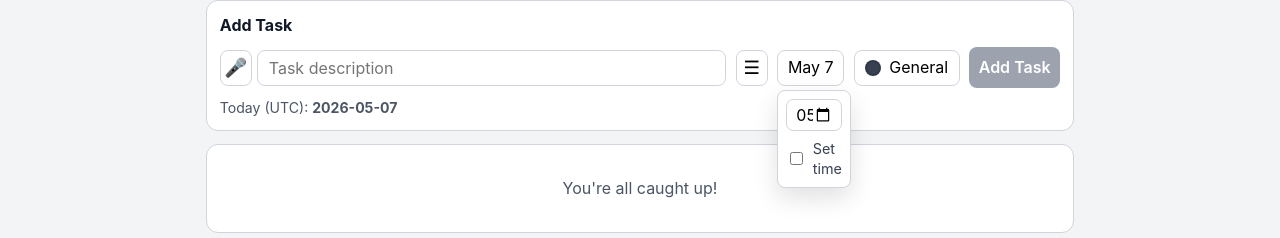
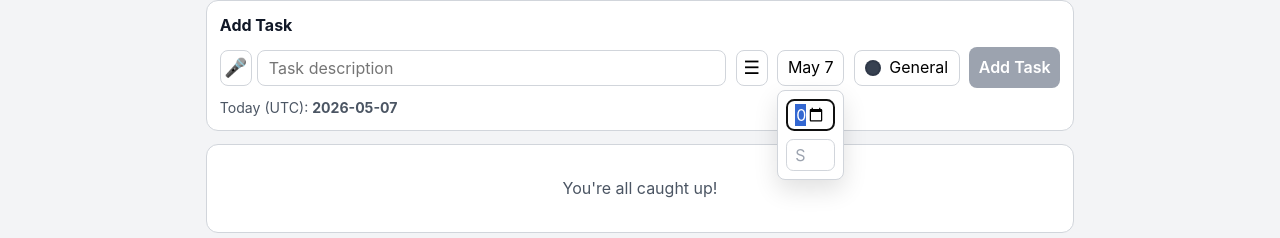
Before and after one commit to jerryschen31/duebly, a React (Vite) app in the folder src/: page / in a window 1280 px wide. Both pictures are taken after a click on the button "Due date". Shown: the part 118-356 px from the top of the page. Built offline with nearby package versions, Linux system fonts and the light colour scheme.

Commit message:
Refine date picker to calendar-first with typed time dropdown
Agent-Logs-Url: https://github.com/jerryschen31/duebly/sessions/391c7563-5dc9-486d-a275-476ffc58da78

Co-authored-by: jerryschen31 <39966578+jerryschen31@users.noreply.github.com>

```diff
--- a/src/web/App.css
+++ b/src/web/App.css
@@ -256,8 +256,14 @@
   gap: 0.45rem;
 }
 
+.date-picker-popover.open-up {
+  top: auto;
+  bottom: calc(100% + 0.3rem);
+}
+
 .date-picker-popover input[type='date'],
-.date-picker-popover input[type='time'] {
+.date-picker-popover input[type='time'],
+.date-picker-popover input[type='text'] {
   width: 100%;
   border: 1px solid #d1d5db;
   border-radius: 0.45rem;
@@ -266,12 +272,12 @@
   font: inherit;
 }
 
-.date-time-toggle {
-  display: inline-flex;
-  align-items: center;
-  gap: 0.4rem;
-  font-size: 0.9rem;
-  color: #374151;
+.time-input-wrap {
+  display: grid;
+}
+
+.time-combobox::placeholder {
+  color: #9ca3af;
 }
 
 .recurring-menu-wrap {
@@ -493,7 +499,7 @@
   position: relative;
   z-index: 1;
   display: grid;
-  grid-template-columns: auto auto auto 1fr auto;
+  grid-template-columns: auto auto auto auto 1fr auto;
   align-items: center;
   gap: 0.5rem;
   border: 1px solid #e5e7eb;
@@ -504,6 +510,12 @@
 
 .task-main {
   min-width: 0;
+}
+
+.task-time {
+  color: #6b7280;
+  font-size: 0.9rem;
+  white-space: nowrap;
 }
 
 .task-date,
@@ -714,7 +726,7 @@
   }
 
   .task-row {
-    grid-template-columns: auto auto auto 1fr;
+    grid-template-columns: auto auto auto auto 1fr;
   }
 
   .task-menu-wrap {
--- a/src/web/App.jsx
+++ b/src/web/App.jsx
@@ -684,30 +684,51 @@ const normalizeTimeInput = (time) => {
     return null
   }
 
-  const match = time.trim().match(/^(\d{2}):(\d{2})(?::(\d{2}))?$/)
-  if (!match) {
-    return null
-  }
-
-  const [, hoursRaw, minutesRaw, secondsRaw] = match
+  const trimmed = time.trim()
+
+  const twentyFourHourMatch = trimmed.match(/^(\d{2}):(\d{2})(?::(\d{2}))?$/)
+  if (twentyFourHourMatch) {
+    const [, hoursRaw, minutesRaw, secondsRaw] = twentyFourHourMatch
     const hours = Number(hoursRaw)
     const minutes = Number(minutesRaw)
     const seconds = Number(secondsRaw || '00')
     if (
-    !Number.isInteger(hours)
+      Number.isInteger(hours)
+      && Number.isInteger(minutes)
+      && Number.isInteger(seconds)
+      && hours >= 0
+      && hours <= 23
+      && minutes >= 0
+      && minutes <= 59
+      && seconds >= 0
+      && seconds <= 59
+    ) {
+      return `${String(hours).padStart(2, '0')}:${String(minutes).padStart(2, '0')}:${String(seconds).padStart(2, '0')}`
+    }
+  }
+
+  const twelveHourMatch = trimmed.match(/^(\d{1,2})(?::(\d{2}))?\s*([AaPp])[.]?[Mm][.]?$/)
+  if (!twelveHourMatch) {
+    return null
+  }
+
+  const [, hourRaw, minuteRaw, periodRaw] = twelveHourMatch
+  const hour12 = Number(hourRaw)
+  const minutes = Number(minuteRaw || '00')
+  if (
+    !Number.isInteger(hour12)
     || !Number.isInteger(minutes)
-    || !Number.isInteger(seconds)
-    || hours < 0
-    || hours > 23
+    || hour12 < 1
+    || hour12 > 12
     || minutes < 0
     || minutes > 59
-    || seconds < 0
-    || seconds > 59
   ) {
     return null
   }
 
-  return `${String(hours).padStart(2, '0')}:${String(minutes).padStart(2, '0')}:${String(seconds).padStart(2, '0')}`
+  const isPm = periodRaw.toLowerCase() === 'p'
+  const hour24 = isPm ? (hour12 % 12) + 12 : hour12 % 12
+  return `${String(hour24).padStart(2, '0')}:${String(minutes).padStart(2, '0')}:00`
 }
 
 const buildDueDate = (date, time, includeTime) => {
@@ -726,7 +747,6 @@ const buildDueDate = (date, time, includeTime) => {
 const getDueDateDatePart = (dueDate) => parseDueDate(dueDate).date
 const getDueDateTimePart = (dueDate) => parseDueDate(dueDate).time
 const isDueDateTimed = (dueDate) => parseDueDate(dueDate).isTimed
-const getDueDateTimeForInput = (dueDate) => getDueDateTimePart(dueDate).slice(0, 5)
 
 const getNextWeekdayISODate = (isoDate) => {
   const date = parseISODate(isoDate)
@@ -819,6 +839,19 @@ const formatTimeLabel = (timeValue, locale) => {
     hour: 'numeric',
     minute: '2-digit',
   }).format(timeDate)
+}
+
+const getNextHalfHourTime = (date) => {
+  const next = new Date(date)
+  next.setSeconds(0, 0)
+  const minute = next.getMinutes()
+  const minutesToAdd = minute === 0 || minute === 30
+    ? 30
+    : minute < 30
+      ? 30 - minute
+      : 60 - minute
+  next.setMinutes(minute + minutesToAdd)
+  return next
 }
 
 const getSeriesId = (task) => task.originalTaskId || task.id
@@ -946,9 +979,9 @@ function App() {
   })
   const [draftText, setDraftText] = useState('')
   const [draftDueDate, setDraftDueDate] = useState(() => toISODateInTimeZone(new Date(), defaultTimeZone))
-  const [draftDueTime, setDraftDueTime] = useState(DEFAULT_DRAFT_TIME)
-  const [isDraftTimeEnabled, setIsDraftTimeEnabled] = useState(false)
+  const [draftDueTime, setDraftDueTime] = useState('')
   const [isDraftDatePickerOpen, setIsDraftDatePickerOpen] = useState(false)
+  const [isDraftDatePickerOpenUp, setIsDraftDatePickerOpenUp] = useState(false)
   const [draftColor, setDraftColor] = useState(LABELS[0].color)
   const [isDraftDateAuto, setIsDraftDateAuto] = useState(true)
   const [isDraftLabelOpen, setIsDraftLabelOpen] = useState(false)
@@ -966,6 +999,8 @@ function App() {
   const [swatchHint, setSwatchHint] = useState(null)
   const [isListening, setIsListening] = useState(false)
   const [datePickerTaskId, setDatePickerTaskId] = useState(null)
+  const [isTaskDatePickerOpenUp, setIsTaskDatePickerOpenUp] = useState(false)
+  const [taskTimeDraftById, setTaskTimeDraftById] = useState({})
   const isMobileViewport = viewportWidth <= 640
   const isSpeechSupported = Boolean(globalThis.SpeechRecognition || globalThis.webkitSpeechRecognition)
 
@@ -976,6 +1011,8 @@ function App() {
   const taskMenuButtonRefs = useRef(new Map())
   const editModalInputRef = useRef(null)
   const draftTextInputRef = useRef(null)
+  const draftDateInputRef = useRef(null)
+  const taskDateInputRefs = useRef(new Map())
   const swipeCommitTimeoutsRef = useRef(new Map())
   const textRefs = useRef(new Map())
   const mirrorLegacyRef = useRef(false)
@@ -1106,7 +1143,9 @@ function App() {
 
       if (!target.closest('.date-picker-wrap')) {
         setIsDraftDatePickerOpen(false)
+        setIsDraftDatePickerOpenUp(false)
         setDatePickerTaskId(null)
+        setIsTaskDatePickerOpenUp(false)
       }
 
       if (!target.closest('.task-label-selector-wrap')) {
@@ -1362,9 +1401,26 @@ function App() {
   const tomorrow = useMemo(() => addDaysToISODate(today, 1), [today])
 
   const effectiveDraftDueDate = isDraftDateAuto ? today : draftDueDate
-  const effectiveDraftDueDateValue = buildDueDate(effectiveDraftDueDate, draftDueTime, isDraftTimeEnabled)
+  const normalizedDraftTime = normalizeTimeInput(draftDueTime)
+  const effectiveDraftDueDateValue = buildDueDate(effectiveDraftDueDate, normalizedDraftTime || '', Boolean(normalizedDraftTime))
   const draftDateLabel = formatDateLabel(effectiveDraftDueDate, activeLanguage.locale, today)
-  const draftTimeLabel = isDraftTimeEnabled ? formatTimeLabel(draftDueTime, activeLanguage.locale) : null
+  const draftTimeLabel = normalizedDraftTime ? formatTimeLabel(normalizedDraftTime, activeLanguage.locale) : null
+  const timeSuggestions = useMemo(() => {
+    const start = getNextHalfHourTime(new Date(nowTick))
+    const options = []
+    const startDay = start.getDate()
+    for (let index = 0; index < 48; index += 1) {
+      const next = new Date(start.getTime() + (index * 30 * 60 * 1000))
+      if (next.getDate() !== startDay) {
+        break
+      }
+      const hours = String(next.getHours()).padStart(2, '0')
+      const minutes = String(next.getMinutes()).padStart(2, '0')
+      const normalized = `${hours}:${minutes}:00`
+      options.push(formatTimeLabel(normalized, activeLanguage.locale))
+    }
+    return options
+  }, [activeLanguage.locale, nowTick])
 
   const notDoneTasks = useMemo(() => {
     return tasks
@@ -1494,9 +1550,9 @@ function App() {
 
     setDraftText('')
     setDraftDueDate(today)
-    setDraftDueTime(DEFAULT_DRAFT_TIME)
-    setIsDraftTimeEnabled(false)
+    setDraftDueTime('')
     setIsDraftDatePickerOpen(false)
+    setIsDraftDatePickerOpenUp(false)
     setDraftColor(LABELS[0].color)
     setDraftRecurring('none')
     setIsDraftDateAuto(true)
@@ -1570,22 +1626,68 @@ function App() {
     setMenuTaskId(null)
     setLabelSelectorTaskId(null)
     setFrequencySelectorTaskId(null)
-  }
-
-  const updateTaskSchedule = (taskId, date, time, hasTime) => {
+    setTaskTimeDraftById((prev) => {
+      if (!(taskId in prev)) {
+        return prev
+      }
+      const next = { ...prev }
+      delete next[taskId]
+      return next
+    })
+  }
+
+  const updateTaskSchedule = (taskId, date, time, includeTime) => {
     if (!date) {
       return
     }
 
     const updatedTask = updateTaskInState(taskId, (task) => ({
       ...task,
-      dueDate: buildDueDate(date, time, hasTime),
+      dueDate: buildDueDate(date, time, includeTime),
       last_updated: taskModel.getNowIso(),
     }))
 
     if (updatedTask) {
       persistTask(updatedTask)
     }
+  }
+
+  const applyTaskTimeInput = (task) => {
+    const typedValue = (taskTimeDraftById[task.id] || '').trim()
+    const normalized = normalizeTimeInput(typedValue)
+    const nextDueTime = normalized || ALL_DAY_TIME
+    const shouldIncludeTime = Boolean(normalized)
+    updateTaskSchedule(task.id, getDueDateDatePart(task.dueDate), nextDueTime, shouldIncludeTime)
+
+    setTaskTimeDraftById((prev) => ({
+      ...prev,
+      [task.id]: normalized ? formatTimeLabel(normalized, activeLanguage.locale) : '',
+    }))
+  }
+
+  const openDraftDatePicker = (triggerElement) => {
+    const openUp = getShouldOpenUp(triggerElement, 300)
+    setIsDraftDatePickerOpenUp(openUp)
+    setIsDraftDatePickerOpen(true)
+    window.setTimeout(() => {
+      draftDateInputRef.current?.showPicker?.()
+      draftDateInputRef.current?.focus()
+    }, 0)
+  }
+
+  const openTaskDatePicker = (task, triggerElement) => {
+    setDatePickerTaskId(task.id)
+    setIsTaskDatePickerOpenUp(getShouldOpenUp(triggerElement, 300))
+    const dueParts = parseDueDate(task.dueDate)
+    setTaskTimeDraftById((prev) => ({
+      ...prev,
+      [task.id]: dueParts.isTimed ? formatTimeLabel(dueParts.time, activeLanguage.locale) : '',
+    }))
+    window.setTimeout(() => {
+      const taskDateInput = taskDateInputRefs.current.get(task.id)
+      taskDateInput?.showPicker?.()
+      taskDateInput?.focus()
+    }, 0)
   }
 
   const setTaskColor = (taskId, color) => {
@@ -1608,6 +1710,10 @@ function App() {
     setMenuTaskId(null)
     setLabelSelectorTaskId(null)
     setFrequencySelectorTaskId(null)
+    setIsDraftDatePickerOpen(false)
+    setIsDraftDatePickerOpenUp(false)
+    setDatePickerTaskId(null)
+    setIsTaskDatePickerOpenUp(false)
     setIsTaskMenuOpenUp(false)
     setIsFrequencyMenuOpenUp(false)
   }
@@ -2118,15 +2224,23 @@ function App() {
                   id="new-task-date"
                   type="button"
                   className="date-pill"
-                  onClick={() => setIsDraftDatePickerOpen((prev) => !prev)}
+                  onClick={(event) => {
+                    if (isDraftDatePickerOpen) {
+                      setIsDraftDatePickerOpen(false)
+                      setIsDraftDatePickerOpenUp(false)
+                      return
+                    }
+                    openDraftDatePicker(event.currentTarget)
+                  }}
                   aria-label={translate('dueDate')}
                 >
                   <span>{draftDateLabel}</span>
                   {draftTimeLabel ? <span className="date-pill-time">• {draftTimeLabel}</span> : null}
                 </button>
                 {isDraftDatePickerOpen ? (
-                  <div className="date-picker-popover">
+                  <div className={`date-picker-popover ${isDraftDatePickerOpenUp ? 'open-up' : ''}`}>
                     <input
+                      ref={draftDateInputRef}
                       type="date"
                       value={effectiveDraftDueDate}
                       onChange={(event) => {
@@ -2135,27 +2249,35 @@ function App() {
                       }}
                       required
                     />
-                    <label className="date-time-toggle">
-                      <input
-                        type="checkbox"
-                        checked={isDraftTimeEnabled}
-                        onChange={(event) => setIsDraftTimeEnabled(event.target.checked)}
-                      />
-                      <span>{translate('setTime')}</span>
-                    </label>
-                    {isDraftTimeEnabled ? (
-                      <div>
+                    <div className="time-input-wrap">
                       <label className="sr-only" htmlFor="new-task-time">
                         {translate('time')}
                       </label>
                       <input
                         id="new-task-time"
-                          type="time"
+                        className="time-combobox"
+                        type="text"
+                        list="time-suggestions-draft"
+                        placeholder={translate('setTime')}
                         value={draftDueTime}
                         onChange={(event) => setDraftDueTime(event.target.value)}
+                        onBlur={() => {
+                          const normalized = normalizeTimeInput(draftDueTime)
+                          if (!normalized) {
+                            if (!draftDueTime.trim()) {
+                              setDraftDueTime('')
+                            }
+                            return
+                          }
+                          setDraftDueTime(formatTimeLabel(normalized, activeLanguage.locale))
+                        }}
                       />
-                      </div>
-                    ) : null}
+                      <datalist id="time-suggestions-draft">
+                        {timeSuggestions.map((option, index) => (
+                          <option key={`draft-${index}-${option}`} value={option} />
+                        ))}
+                      </datalist>
+                    </div>
                   </div>
                 ) : null}
               </div>
@@ -2333,51 +2455,65 @@ function App() {
                       <button
                         type="button"
                         className="date-pill task-date-pill"
-                        onClick={() => setDatePickerTaskId((prev) => (prev === task.id ? null : task.id))}
+                        onClick={(event) => {
+                          if (datePickerTaskId === task.id) {
+                            setDatePickerTaskId(null)
+                            setIsTaskDatePickerOpenUp(false)
+                            return
+                          }
+                          openTaskDatePicker(task, event.currentTarget)
+                        }}
                         aria-label={translate('changeDateAria', { task: task.text })}
                       >
                         <span>{taskDateLabel}</span>
-                        {taskTimeLabel ? <span className="date-pill-time">• {taskTimeLabel}</span> : null}
                       </button>
                       {datePickerTaskId === task.id ? (
-                        <div className="date-picker-popover task-date-picker">
+                        <div className={`date-picker-popover task-date-picker ${isTaskDatePickerOpenUp ? 'open-up' : ''}`}>
                           <input
                             className="task-date"
+                            ref={(element) => {
+                              if (element) {
+                                taskDateInputRefs.current.set(task.id, element)
+                              } else {
+                                taskDateInputRefs.current.delete(task.id)
+                              }
+                            }}
                             type="date"
                             value={taskDueParts.date}
                             onChange={(event) => {
                               updateTaskSchedule(task.id, event.target.value, taskDueParts.time, taskDueParts.isTimed)
                             }}
                           />
-                          <label className="date-time-toggle">
-                            <input
-                              type="checkbox"
-                              checked={taskDueParts.isTimed}
-                              onChange={(event) => {
-                                const nextHasTime = event.target.checked
-                                const timeToUse = nextHasTime
-                                  ? `${DEFAULT_DRAFT_TIME}:00`
-                                  : ALL_DAY_TIME
-                                updateTaskSchedule(task.id, taskDueParts.date, timeToUse, nextHasTime)
-                              }}
-                            />
-                            <span>{translate('setTime')}</span>
-                          </label>
-                          {taskDueParts.isTimed ? (
-                            <div>
+                          <div className="time-input-wrap">
                             <label className="sr-only" htmlFor={`task-time-${task.id}`}>
                               {translate('time')}
                             </label>
                             <input
                               id={`task-time-${task.id}`}
-                                type="time"
-                                value={getDueDateTimeForInput(task.dueDate)}
+                              className="time-combobox"
+                              type="text"
+                              list={`time-suggestions-task-${task.id}`}
+                              placeholder={translate('setTime')}
+                              value={taskTimeDraftById[task.id] || ''}
                               onChange={(event) => {
-                                  updateTaskSchedule(task.id, taskDueParts.date, event.target.value, true)
+                                setTaskTimeDraftById((prev) => ({
+                                  ...prev,
+                                  [task.id]: event.target.value,
+                                }))
+                              }}
+                              onBlur={() => applyTaskTimeInput(task)}
+                              onKeyDown={(event) => {
+                                if (event.key === 'Enter') {
+                                  applyTaskTimeInput(task)
+                                }
                               }}
                             />
-                            </div>
-                          ) : null}
+                            <datalist id={`time-suggestions-task-${task.id}`}>
+                              {timeSuggestions.map((option, index) => (
+                                <option key={`task-${task.id}-${index}-${option}`} value={option} />
+                              ))}
+                            </datalist>
+                          </div>
                         </div>
                       ) : null}
                     </div>
@@ -2407,6 +2543,8 @@ function App() {
                         }
                       }}
                     />
+
+                    {taskTimeLabel ? <span className="task-time">{taskTimeLabel}</span> : null}
 
                     <div className="task-main">
                       {editingTaskId === task.id && !isMobileViewport ? (
```
Lines whose indentation alone changed are shown as unchanged.
